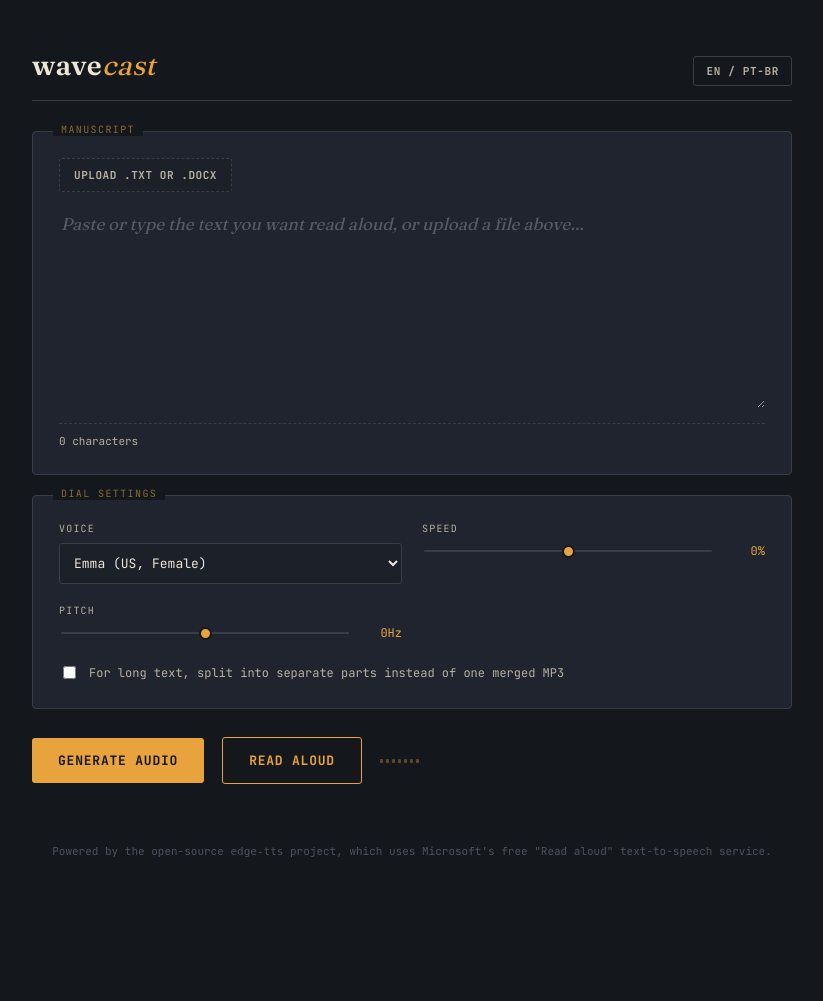
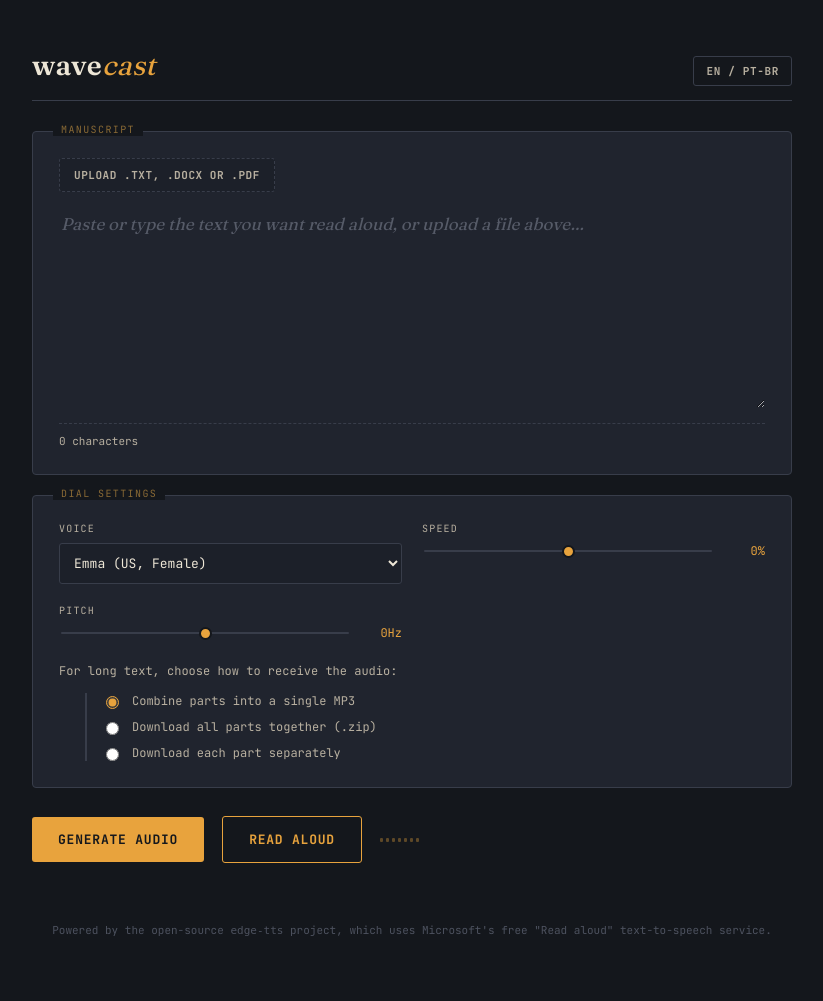
Before and after one commit to josuevbroque/wavecast, a Flask app: page / in a window 1280 px wide. Shown: the top 1001 px of the page, without its empty margins (228-1051 px from the left). Before the commit the page ends 857 px from the top, so only its background shows below. Run offline with Flask 3, Linux system fonts and the light colour scheme.

Commit message:
Update file upload options and split mode settings

```diff
--- a/templates/index.html
+++ b/templates/index.html
@@ -401,8 +401,8 @@
   <div class="panel">
     <span class="panel-label">Manuscript</span>
     <div class="upload-row">
-      <label class="upload-btn" for="fileInput">Upload .txt or .docx</label>
-      <input type="file" id="fileInput" accept=".txt,.docx" hidden>
+      <label class="upload-btn" for="fileInput">Upload .txt, .docx or .pdf</label>
+      <input type="file" id="fileInput" accept=".txt,.docx,.pdf" hidden>
       <span id="fileStatus"></span>
     </div>
     <textarea id="text" placeholder="Paste or type the text you want read aloud, or upload a file above…"></textarea>
@@ -438,22 +438,21 @@
         </div>
       </div>
     </div>
-    <label class="archive-toggle">
-      <input type="checkbox" id="splitToggle">
-      <span id="splitToggleLabel">For long text, split into separate parts instead of one merged MP3</span>
-    </label>
-    <div class="split-options" id="splitOptions">
+    <div class="archive-toggle">
+      <span id="splitToggleLabel">For long text, choose how to receive the audio:</span>
+    </div>
+    <div class="split-options show" id="splitOptions">
       <label class="radio-row">
-        <input type="radio" name="splitMode" value="parts" checked>
-        <span id="splitOptSeparate">Download each part separately</span>
+        <input type="radio" name="splitMode" value="single" checked>
+        <span id="splitOptCombine">Combine parts into a single MP3</span>
       </label>
       <label class="radio-row">
         <input type="radio" name="splitMode" value="zip">
         <span id="splitOptZip">Download all parts together (.zip)</span>
       </label>
       <label class="radio-row">
-        <input type="radio" name="splitMode" value="single">
-        <span id="splitOptCombine">Combine parts into a single MP3</span>
+        <input type="radio" name="splitMode" value="parts">
+        <span id="splitOptSeparate">Download each part separately</span>
       </label>
     </div>
   </div>
@@ -496,13 +495,13 @@ const I18N = {
     htmlLang: 'en',
     langToggle: 'EN / PT-BR',
     panelManuscript: 'Manuscript',
-    uploadBtn: 'Upload .txt or .docx',
+    uploadBtn: 'Upload .txt, .docx or .pdf',
     textPlaceholder: 'Paste or type the text you want read aloud, or upload a file above…',
     panelDial: 'Dial settings',
     voiceLabel: 'Voice',
     speedLabel: 'Speed',
     pitchLabel: 'Pitch',
-    splitToggleLabel: 'For long text, split into separate parts instead of one merged MP3',
+    splitToggleLabel: 'For long text, choose how to receive the audio:',
     splitOptSeparate: 'Download each part separately',
     splitOptZip: 'Download all parts together (.zip)',
     splitOptCombine: 'Combine parts into a single MP3',
@@ -532,13 +531,13 @@ const I18N = {
     htmlLang: 'pt-BR',
     langToggle: 'PT-BR / EN',
     panelManuscript: 'Manuscrito',
-    uploadBtn: 'Enviar .txt ou .docx',
+    uploadBtn: 'Enviar .txt, .docx ou .pdf',
     textPlaceholder: 'Cole ou digite o texto que você quer ouvir, ou envie um arquivo acima…',
     panelDial: 'Configurações',
     voiceLabel: 'Voz',
     speedLabel: 'Velocidade',
     pitchLabel: 'Tom',
-    splitToggleLabel: 'Para textos longos, dividir em partes separadas em vez de um único MP3',
+    splitToggleLabel: 'Para textos longos, escolha como receber o áudio:',
     splitOptSeparate: 'Baixar cada parte separadamente',
     splitOptZip: 'Baixar todas as partes juntas (.zip)',
     splitOptCombine: 'Combinar as partes em um único MP3',
@@ -585,8 +584,6 @@ const resultName = document.getElementById('resultName');
 const resultMeta = document.getElementById('resultMeta');
 const downloadLink = document.getElementById('downloadLink');
 const errorBox = document.getElementById('errorBox');
-const splitToggle = document.getElementById('splitToggle');
-const splitOptions = document.getElementById('splitOptions');
 const partsList = document.getElementById('partsList');
 const player = document.getElementById('player');
 const langToggle = document.getElementById('langToggle');
@@ -701,10 +698,6 @@ pitchEl.addEventListener('input', () => {
   pitchOut.textContent = (v >= 0 ? '+' : '') + v + 'Hz';
 });
 
-splitToggle.addEventListener('change', () => {
-  splitOptions.classList.toggle('show', splitToggle.checked);
-});
-
 function clearOutputs() {
   errorBox.classList.remove('show', 'warning');
   result.classList.remove('show');
@@ -715,9 +708,8 @@ function clearOutputs() {
 }
 
 function currentSplitMode() {
-  if (!splitToggle.checked) return 'single';
   const chosen = document.querySelector('input[name="splitMode"]:checked');
-  return chosen ? chosen.value : 'parts';
+  return chosen ? chosen.value : 'single';
 }
 
 async function startGenerationJob(mode) {
```
